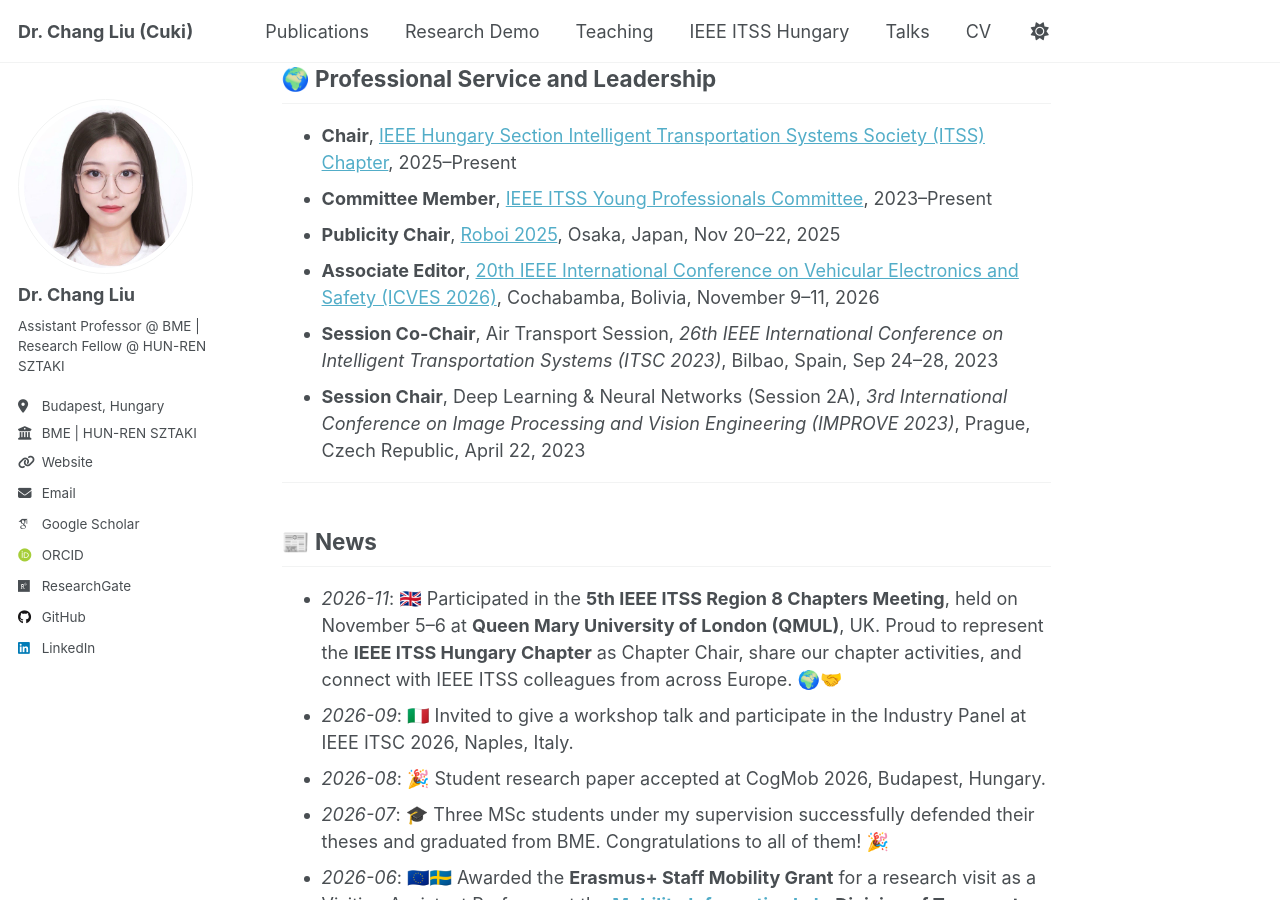
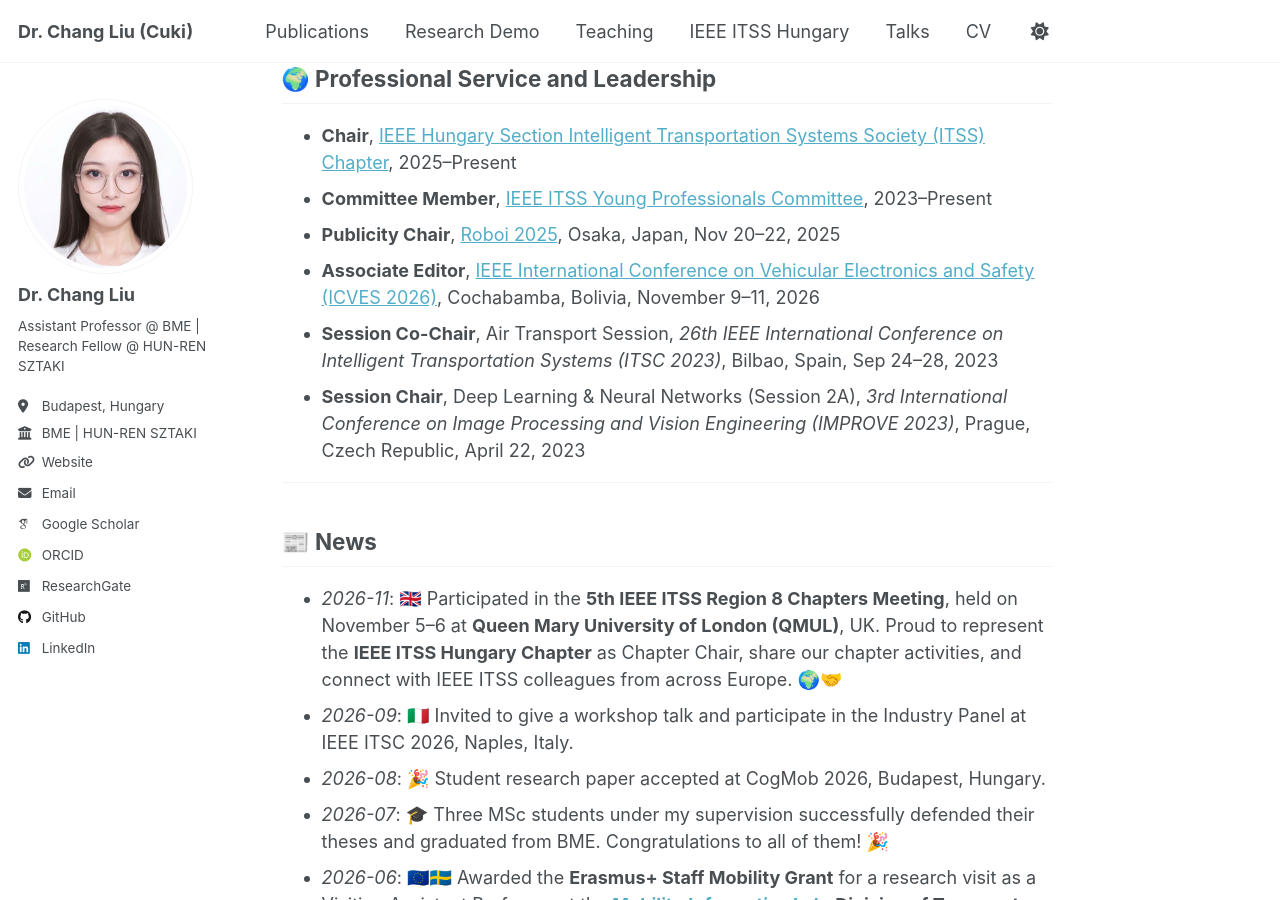
Before and after one commit to ChangLiu-bp/changliu-bp.github.io, a Jekyll site: the page built from _pages/about.md, in a window 1280 px wide and 900 px high, scrolled down 948 px. Built offline with Jekyll 4.4.1, drawn with Linux system fonts in a browser that asks for light colours; some web fonts are replaced; a script that is not in the unit is left out.

Commit message:
Update about.md

```diff
--- a/_pages/about.md
+++ b/_pages/about.md
@@ -37,7 +37,7 @@
 - **Chair**, [IEEE Hungary Section Intelligent Transportation Systems Society (ITSS) Chapter](https://ieee-itss.org/chapters-committees/hungary-chapter/), 2025–Present
 - **Committee Member**, [IEEE ITSS Young Professionals Committee](https://ieee-itss.org/yp/), 2023–Present
 - **Publicity Chair**, [Roboi 2025](https://www.roboi.org/committees.html), Osaka, Japan, Nov 20–22, 2025
-- **Associate Editor**, [20th IEEE International Conference on Vehicular Electronics and Safety (ICVES 2026)](https://ieee-icves.org/2026/), Cochabamba, Bolivia, November 9–11, 2026
+- **Associate Editor**, [IEEE International Conference on Vehicular Electronics and Safety (ICVES 2026)](https://ieee-icves.org/2026/), Cochabamba, Bolivia, November 9–11, 2026
 - **Session Co-Chair**, Air Transport Session, *26th IEEE International Conference on Intelligent Transportation Systems (ITSC 2023)*, Bilbao, Spain, Sep 24–28, 2023
 - **Session Chair**, Deep Learning & Neural Networks (Session 2A), *3rd International Conference on Image Processing and Vision Engineering (IMPROVE 2023)*, Prague, Czech Republic, April 22, 2023
 
```
